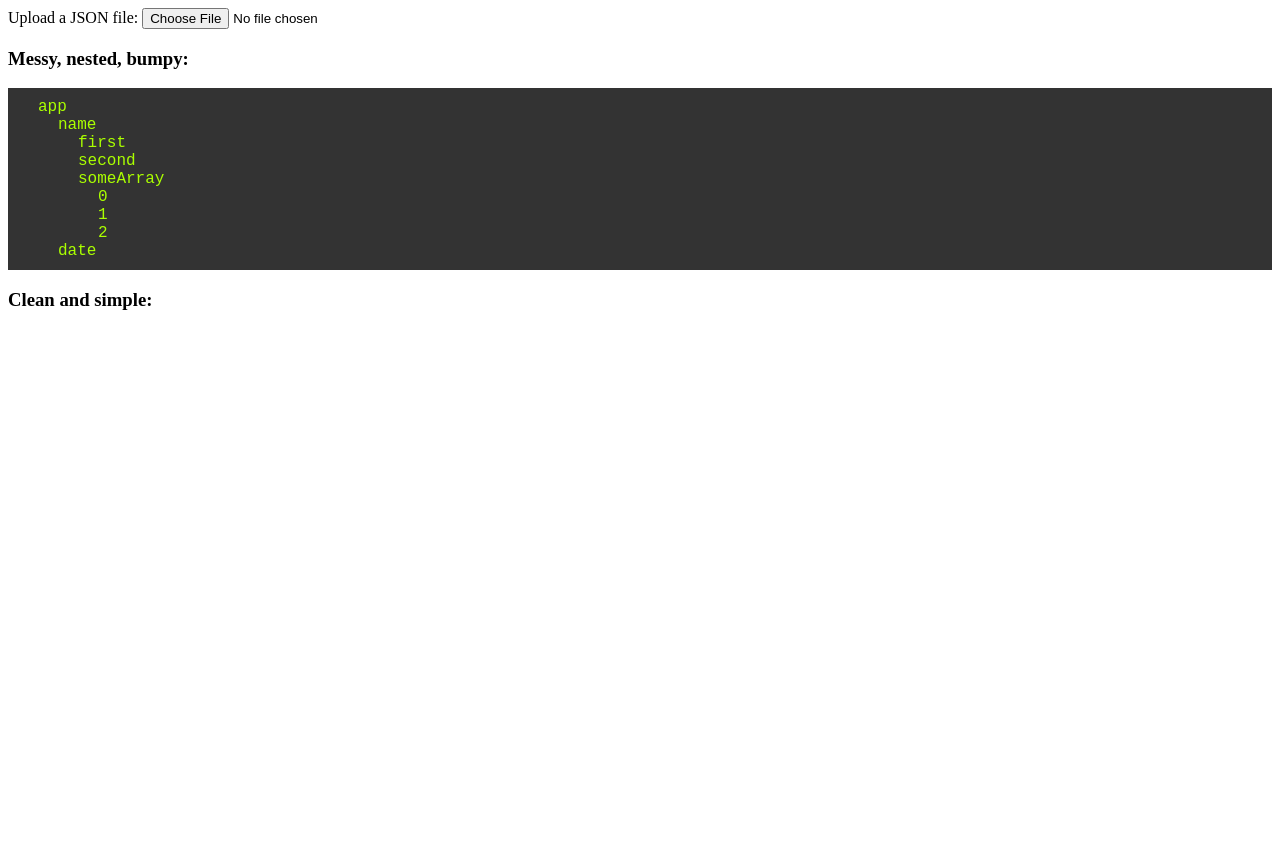
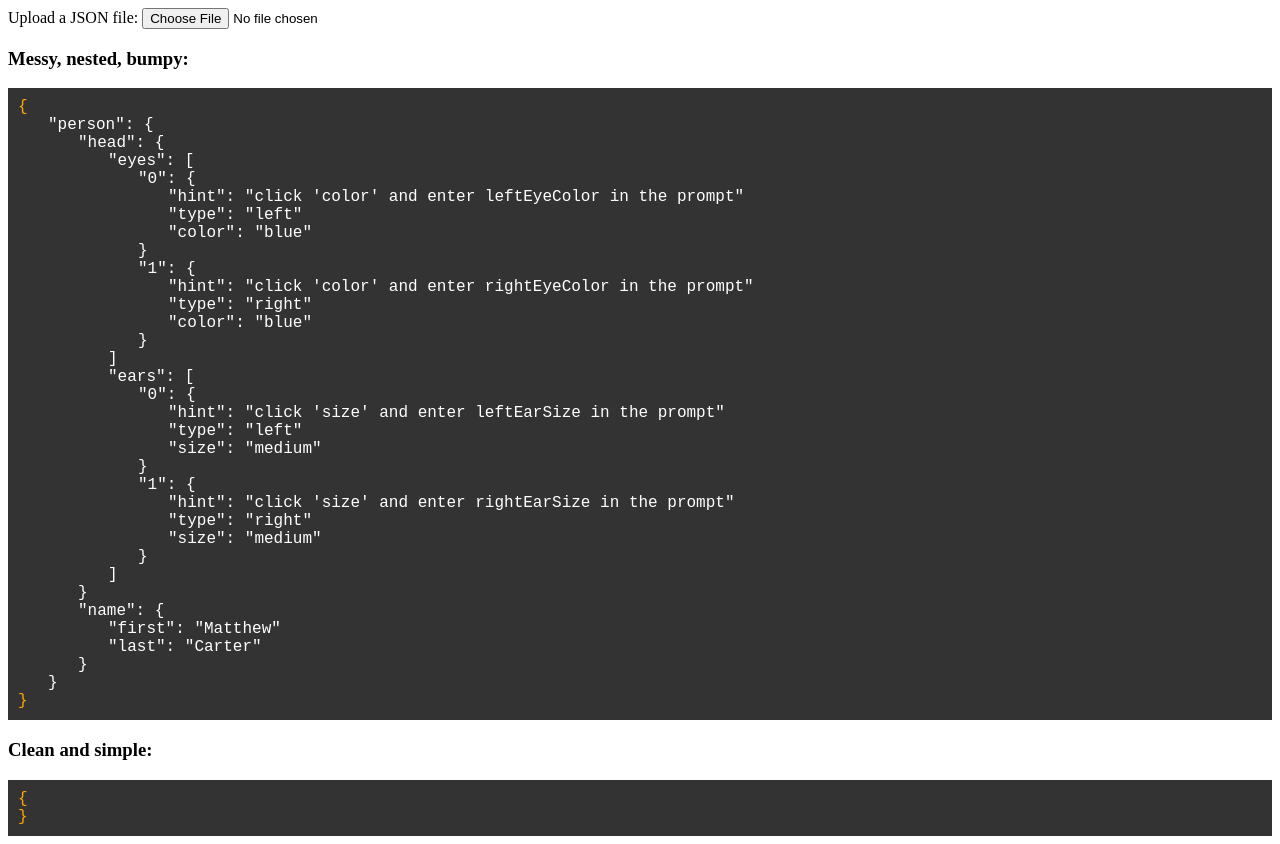
Before and after one commit to ahungry/rolling-pin, a plain HTML site: page index.html in a window 1280 px wide. Before the commit the page ends 800 px from the top, so only its background shows below. Drawn offline with Linux system fonts and the light colour scheme.

Commit message:
good stuff

```diff
--- a/index.html
+++ b/index.html
@@ -9,10 +9,18 @@
     Upload a JSON file: <input type="file" id="json-file">
 
     <h3>Messy, nested, bumpy:</h3>
-    <pre id="code"></pre>
+
+    <div class="code">
+      {<pre id="code"></pre>}
+    </div>
 
     <h3>Clean and simple:</h3>
-    <pre id="clean-code"></pre>
+
+    <div class="code">
+      {<pre id="clean-code"></pre>}
+    </div>
+
+    <div id="aliases"></div>
   </body>
   <script src="index.js"></script>
 </html>
--- a/index.js
+++ b/index.js
@@ -1,14 +1,45 @@
-const jsonFlat = {}
+const flatJson = {}
 const jsonFile = document.getElementById('json-file')
+const pathAliases = []
 let json = {
-  "app": {
+  "person": {
+    "head": {
+      "eyes": [
+        {
+          "hint": "click 'color' and enter leftEyeColor in the prompt",
+          "type": "left",
+          "color": "blue"
+        },
+        {
+          "hint": "click 'color' and enter rightEyeColor in the prompt",
+          "type": "right",
+          "color": "blue"
+        }
+      ],
+      "ears": [
+        {
+          "hint": "click 'size' and enter leftEarSize in the prompt",
+          "type": "left",
+          "size": "medium"
+        },
+        {
+          "hint": "click 'size' and enter rightEarSize in the prompt",
+          "type": "right",
+          "size": "medium"
+        }
+      ]
+    },
     "name": {
-      "first": "My",
-      "second": "App",
-      "someArray": [1, 2, 3]
-    },
-    "date": "Today"
+      "first": "Matthew",
+      "last": "Carter"
+    }
   }
+}
+
+function makeVal (path) {
+  const keys = path.split('.')
+
+  return keys.reduce((acc, cur) => acc[cur], json)
 }
 
 function renderTree (parent, m, path = []) {
@@ -16,26 +47,75 @@ function renderTree (parent, m, path = []) {
 
   keys.forEach(k => {
     const el = document.createElement('div')
+    const val = m[k]
 
     el.title = [...path, k].join('.')
     el.className = 'tree-key'
-    el.innerHTML = k
+    el.innerHTML = `"${k}": `
+
+    el.onmouseover = (e) => {
+      e.stopPropagation()
+      e.target.className = 'tree-key tk-active'
+    }
+
+    el.onmouseout = (e) => {
+      e.stopPropagation()
+      e.target.className = 'tree-key'
+    }
+
+    el.onclick = (e) => {
+      const path = e.target.title
+      const alias = prompt('Choose your new path: ', path.replace(/\./g, '_'))
+      pathAliases.push([path, alias])
+      const val = makeVal(path)
+
+      flatJson[alias] = val
+      renderFlatJson()
+      renderAliases()
+    }
 
     parent.appendChild(el)
 
-    const val = m[k]
-
     if ('object' === typeof val) {
-      renderTree(el, val, [...path, k])
+      if (Array.isArray(val)) {
+        el.innerHTML += '['
+        renderTree(el, val, [...path, k])
+        el.innerHTML += ']'
+      } else {
+        el.innerHTML += '{'
+        renderTree(el, val, [...path, k])
+        el.innerHTML += '}'
+      }
+    } else {
+      el.innerHTML += `"${val}"`
     }
   })
 }
 
 function renderJson () {
   const node = document.getElementById('code')
+  node.innerHTML = ''
 
   renderTree(node, json)
-  // node.innerHTML = JSON.stringify(json, undefined, 4)
+}
+
+function renderFlatJson () {
+  const node = document.getElementById('clean-code')
+  node.innerHTML = ''
+
+  renderTree(node, flatJson)
+}
+
+function renderAliases () {
+  const node = document.getElementById('aliases')
+  node.innerHTML = ''
+
+  pathAliases.forEach(alias => {
+    const el = document.createElement('div')
+    el.innerHTML = JSON.stringify(alias)
+
+    node.appendChild(el)
+  })
 }
 
 function boot () {
--- a/main.css
+++ b/main.css
@@ -2,13 +2,26 @@ html, body {
   font-size: 1.0rem;
 }
 
-#code {
+.code {
   background: #333;
-  color: #af0;
+  color: #fa0;
   display: block;
+  font-family: monospace;
   padding: 10px;
 }
 
+.code pre {
+  margin: 0;
+}
+
 .tree-key {
-  padding-left: 20px;
+  color: #fff;
+  display: block;
+  padding-left: 30px;
+  cursor: pointer;
 }
+
+.tk-active {
+  background-image: linear-gradient(to right, rgba(0, 155, 0, 0.5), transparent );
+  color: #af0;
+}
```
